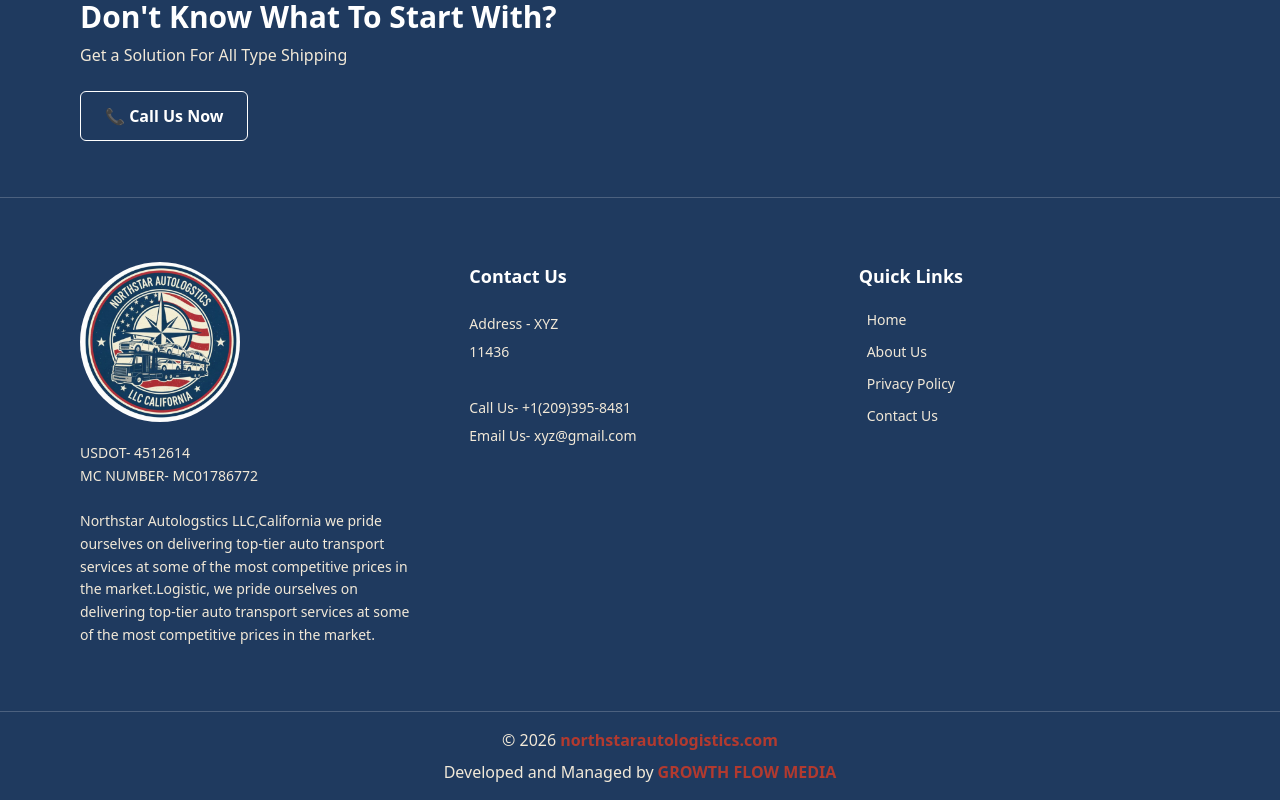
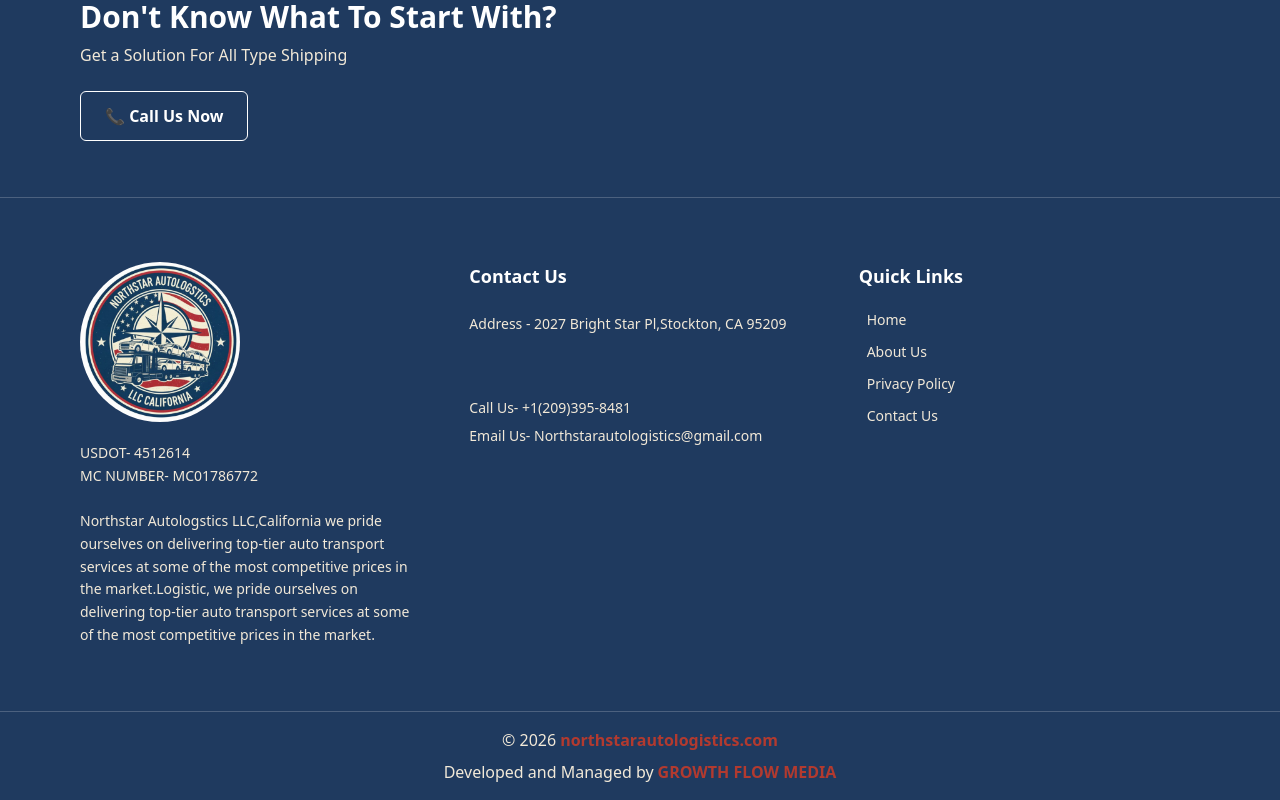
Before and after one commit to officialsanju2004/NorthstarAutologistics, a React (Vite) app in the folder client/: page /about in a window 1280 px wide. Shown: the part 2068-2868 px from the top of the page. Built offline with nearby package versions, Linux system fonts and the light colour scheme.

Commit message:
Update contact information in Footer component

```diff
--- a/client/src/Components/Footer.jsx
+++ b/client/src/Components/Footer.jsx
@@ -54,11 +54,11 @@ export default function Footer() {
         <div>
           <h3 className="text-lg font-semibold mb-5">Contact Us</h3>
           <p className="text-[#F2E9D8] leading-7 text-sm">
-            Address - XYZ <br />
-            11436 <br />
+            Address - 2027 Bright Star Pl,Stockton, CA 95209 <br />
+            <br />
             <br />
             Call Us- +1(209)395-8481 <br />
-            Email Us- xyz@gmail.com
+            Email Us- Northstarautologistics@gmail.com
           </p>
         </div>
 
```
